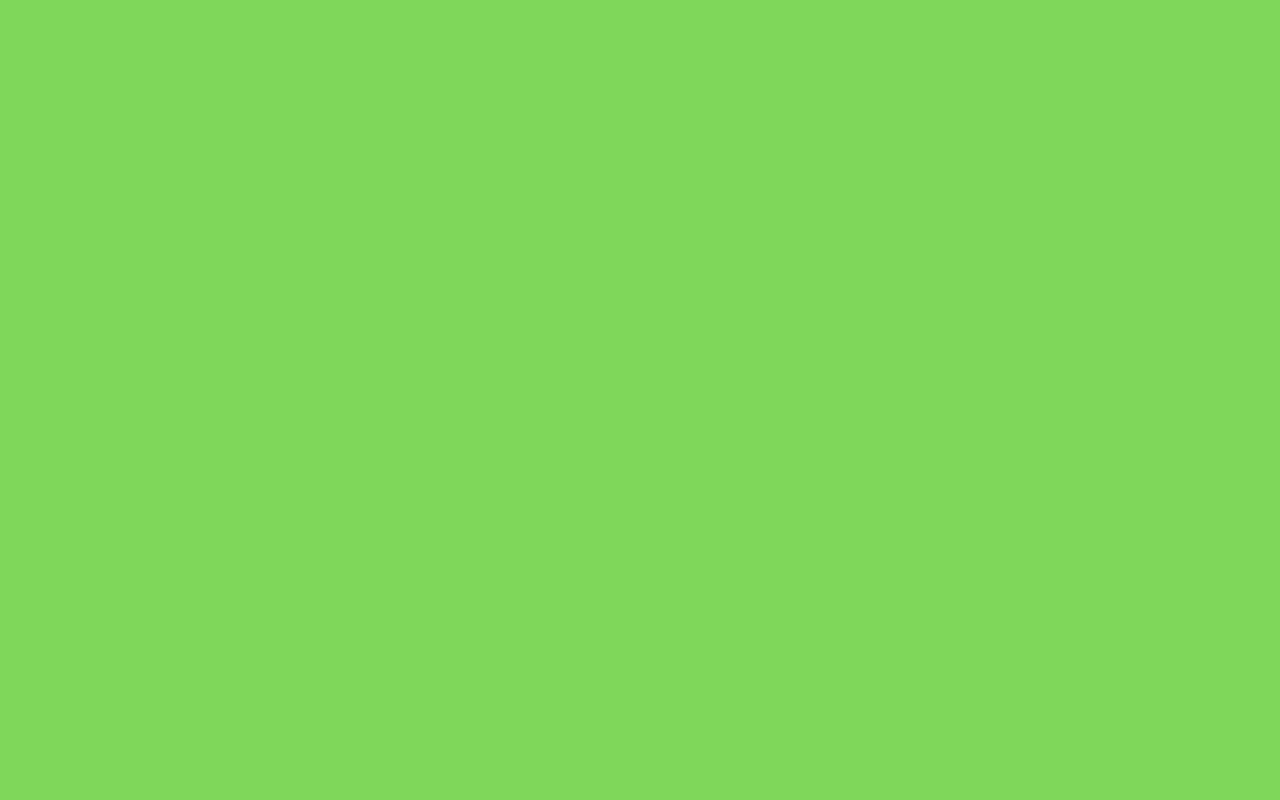
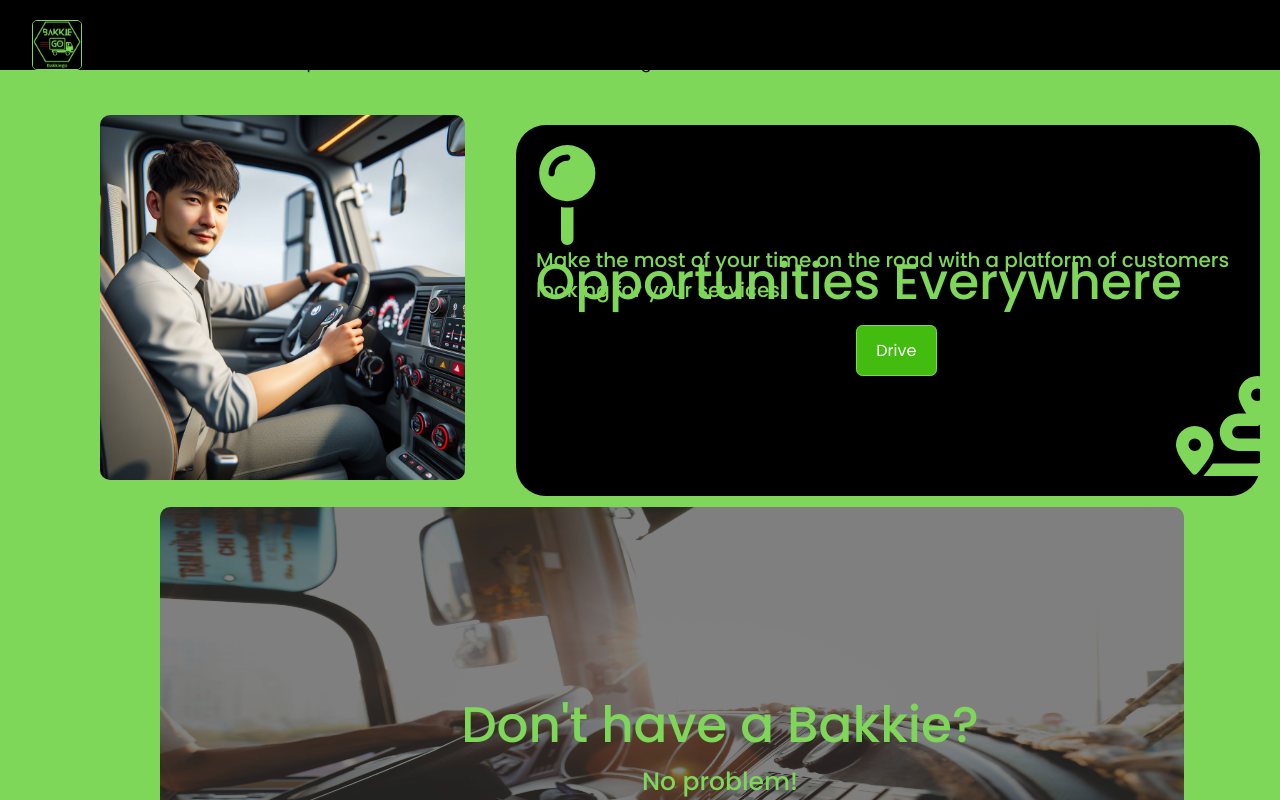
Before and after one commit to leke15/bakkigofree, a React (Create React App) app: page /business in a window 1280 px wide. Before the commit this address had no page. Shown: the top 800 px of the page. Built offline with nearby package versions, Linux system fonts and the light colour scheme.

Commit message:
created the drivers link

```diff
--- a/src/App.jsx
+++ b/src/App.jsx
@@ -2,13 +2,13 @@ import React from "react";
 import { BrowserRouter, Routes, Route } from 'react-router-dom';
 import Home from "./components/home/Home";
 import Service from "./components/services/Service";
-import About from './components/about/About'
-
+import Business from "./components/business/business"
 const App = () => {
   return (
     <BrowserRouter>
       <Routes>
         <Route path="/Service" element={<Service />} />
+        <Route path="/Business" element={<Business />} />
         <Route path="/" element={<Home/>} />
       </Routes>
     </BrowserRouter>
```
